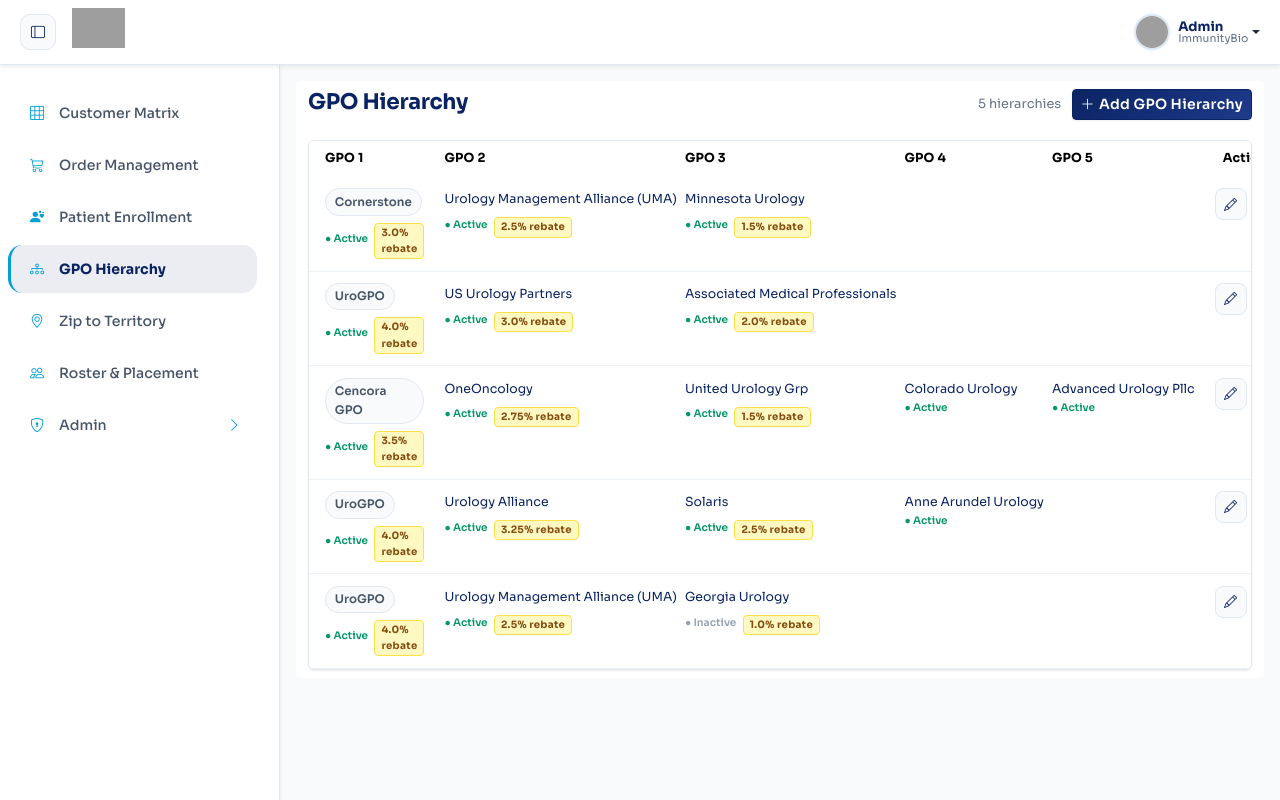
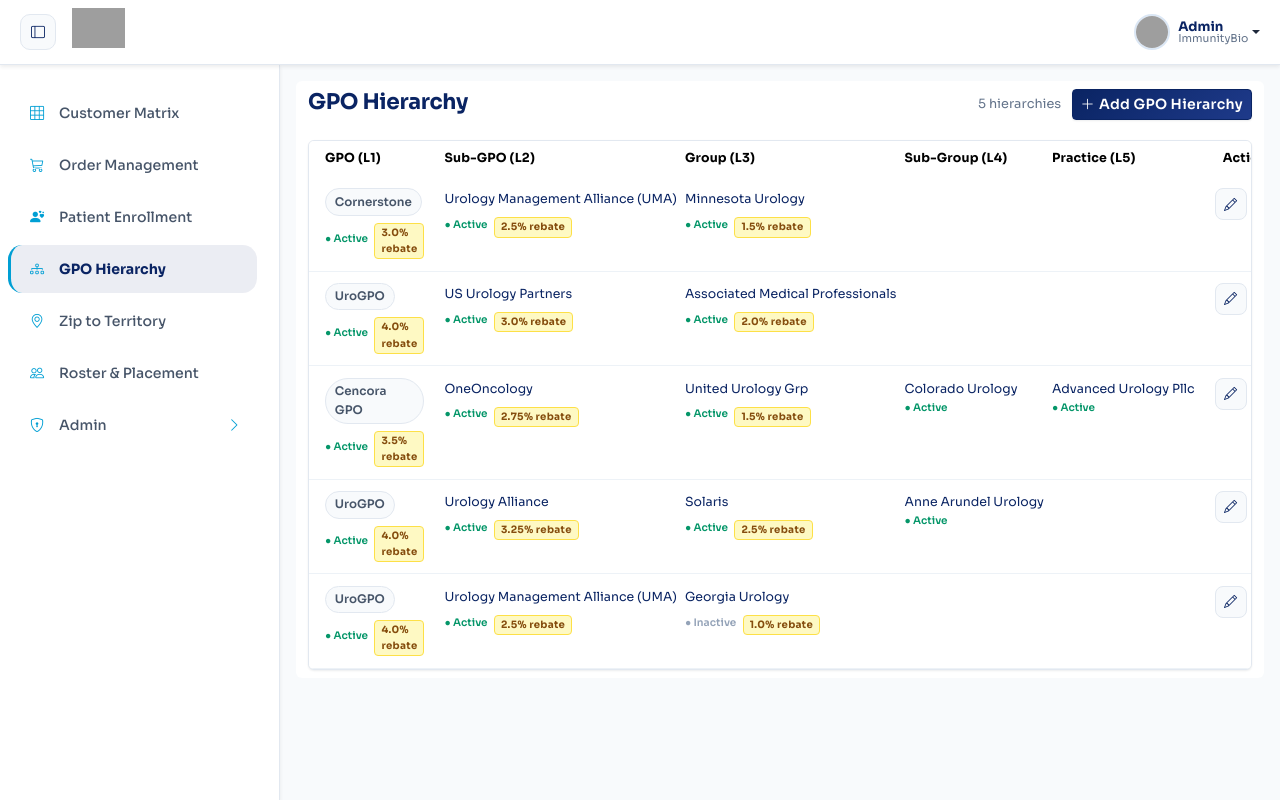
Before and after one commit to SwayamCodingEmpire/ImmunityBio, an Angular app: page /gpo in a window 1280 px wide. Built offline with nearby package versions, Linux system fonts and the light colour scheme; grey boxes are pictures that could not be loaded.

Commit message:
Commited

```diff
--- a/src/app/pages/customer-matrix/customer-matrix.component.html
+++ b/src/app/pages/customer-matrix/customer-matrix.component.html
@@ -151,7 +151,16 @@
               </div>
             </div>
 
-          <button class="cm-name-icon-btn cm-name-icon-btn--save ms-auto" (click)="saveEditName()" title="Save">
+          <button class="cm-gpo-header-btn cm-gpo-header-btn--disabled ms-auto" type="button" disabled>
+            <i class="bi bi-diagram-3-fill"></i>
+            <span class="cm-gpo-header-btn__label">GPO Hierarchy</span>
+            <ng-container *ngIf="account.gpoL1">
+              <span class="cm-gpo-header-btn__sep">|</span>
+              <span class="cm-gpo-header-btn__l1">{{ account.gpoL1 }}</span>
+            </ng-container>
+            <i class="bi bi-chevron-down"></i>
+          </button>
+          <button class="cm-name-icon-btn cm-name-icon-btn--save" (click)="saveEditName()" title="Save">
             <i class="bi bi-check-lg"></i>
           </button>
           <button class="cm-name-icon-btn cm-name-icon-btn--cancel" (click)="cancelEditName()" title="Cancel">
--- a/src/app/pages/customer-matrix/customer-matrix.component.scss
+++ b/src/app/pages/customer-matrix/customer-matrix.component.scss
@@ -381,13 +381,26 @@
   font-weight: 700;
   gap: 0.3rem;
   letter-spacing: 0.03em;
-  padding: 4px 10px;
+  padding: 6px 10px;
   transition: background 0.13s, border-color 0.13s;
   white-space: nowrap;
 
   &:hover, &--open {
     background: #ddd6fe;
     border-color: #a78bfa;
+  }
+
+  &--disabled {
+    background: var(--ib-surface-muted);
+    border-color: var(--ib-border);
+    color: var(--ib-muted);
+    cursor: not-allowed;
+    opacity: 0.55;
+    pointer-events: none;
+
+    .cm-gpo-header-btn__label,
+    .cm-gpo-header-btn__l1,
+    .cm-gpo-header-btn__sep { color: inherit; }
   }
 
   &__label {
@@ -420,7 +433,7 @@
   background: #faf5ff;
   border-bottom: 1px solid #ddd6fe;
   border-right: 3px solid #6366f1;
-  padding: 0.75rem 2rem;
+  padding: 0;
 }
 
 // ── Sections (GPO / ICS / Accredo) ───────────────────────────
--- a/src/app/pages/gpo/gpo.component.html
+++ b/src/app/pages/gpo/gpo.component.html
@@ -15,11 +15,11 @@
         <table class="table table-hover table-sm align-middle mb-0 ib-data-table gpo-table">
           <thead class="ib-table-header">
             <tr>
-              <th class="py-2 px-3" style="white-space:nowrap;">GPO 1</th>
-              <th class="py-2" style="white-space:nowrap;">GPO 2</th>
-              <th class="py-2" style="white-space:nowrap;">GPO 3</th>
-              <th class="py-2" style="white-space:nowrap;">GPO 4</th>
-              <th class="py-2" style="white-space:nowrap;">GPO 5</th>
+              <th class="py-2 px-3" style="white-space:nowrap;">GPO (L1)</th>
+              <th class="py-2" style="white-space:nowrap;">Sub-GPO (L2)</th>
+              <th class="py-2" style="white-space:nowrap;">Group (L3)</th>
+              <th class="py-2" style="white-space:nowrap;">Sub-Group (L4)</th>
+              <th class="py-2" style="white-space:nowrap;">Practice (L5)</th>
               <th class="py-2 text-center px-3">Actions</th>
             </tr>
           </thead>
@@ -118,7 +118,7 @@
           <div class="gpo-level-row__header">
             <div class="d-flex align-items-center gap-2">
               <span class="gpo-level-pill">L1</span>
-              <span class="gpo-level-title">GPO 1</span>
+              <span class="gpo-level-title">GPO (L1)</span>
             </div>
             <span class="gpo-status-pill"
               [class.gpo-status-pill--active]="isLevelActive(editForm.gpoL1End)"
@@ -154,7 +154,7 @@
           <div class="gpo-level-row__header">
             <div class="d-flex align-items-center gap-2">
               <span class="gpo-level-pill gpo-level-pill--l2">L2</span>
-              <span class="gpo-level-title">GPO 2</span>
+              <span class="gpo-level-title">Sub-GPO (L2)</span>
             </div>
             <span class="gpo-status-pill"
               [class.gpo-status-pill--active]="isLevelActive(editForm.gpoL2End)"
@@ -190,7 +190,7 @@
           <div class="gpo-level-row__header">
             <div class="d-flex align-items-center gap-2">
               <span class="gpo-level-pill gpo-level-pill--l3">L3</span>
-              <span class="gpo-level-title">GPO 3</span>
+              <span class="gpo-level-title">Group (L3)</span>
             </div>
             <span class="gpo-status-pill"
               [class.gpo-status-pill--active]="isLevelActive(editForm.gpoL3End)"
@@ -226,7 +226,7 @@
           <div class="gpo-level-row__header">
             <div class="d-flex align-items-center gap-2">
               <span class="gpo-level-pill gpo-level-pill--l4">L4</span>
-              <span class="gpo-level-title">GPO 4</span>
+              <span class="gpo-level-title">Sub-Group (L4)</span>
             </div>
             <span class="gpo-status-pill"
               [class.gpo-status-pill--active]="isLevelActive(editForm.gpoL4End)"
@@ -255,7 +255,7 @@
           <div class="gpo-level-row__header">
             <div class="d-flex align-items-center gap-2">
               <span class="gpo-level-pill gpo-level-pill--l5">L5</span>
-              <span class="gpo-level-title">GPO 5</span>
+              <span class="gpo-level-title">Practice (L5)</span>
             </div>
             <span class="gpo-status-pill"
               [class.gpo-status-pill--active]="isLevelActive(editForm.gpoL5End)"
```
